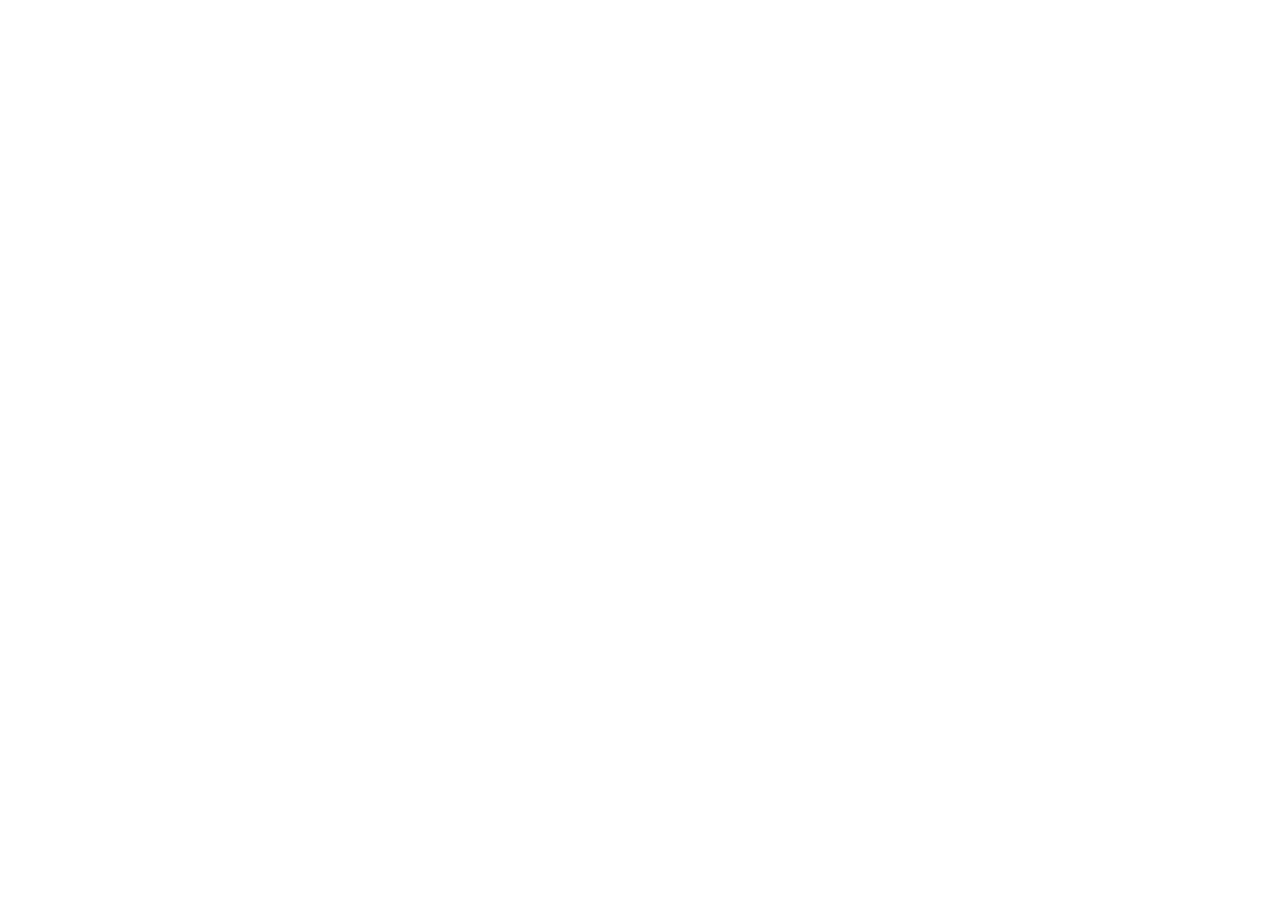
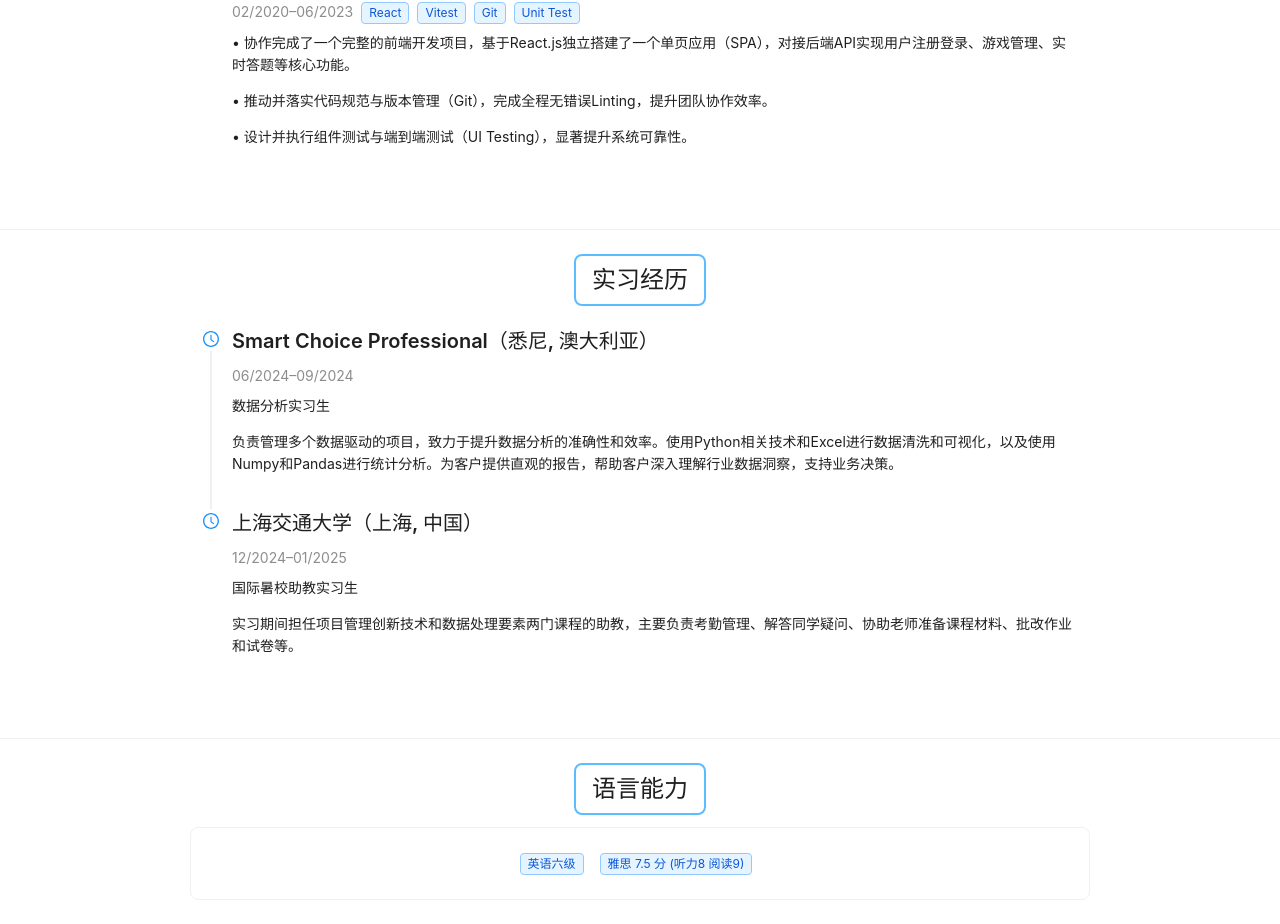
Before and after one commit to ARE404/MyWebsite, a React (Vite) app in the folder MyWebsite/: page / in a window 1280 px wide. Shown: the part 1057-1981 px from the top of the page. Before the commit the page ends 927 px from the top, so only its background shows below. Built offline with nearby package versions, Linux system fonts and the light colour scheme.

Commit message:
feat: add more info

```diff
--- a/MyWebsite/package.json
+++ b/MyWebsite/package.json
@@ -13,7 +13,8 @@
     "antd": "^5.24.9",
     "react": "^19.0.0",
     "react-dom": "^19.0.0",
-    "react-router-dom": "^7.5.3"
+    "react-router-dom": "^7.5.3",
+    "three": "^0.176.0"
   },
   "devDependencies": {
     "@eslint/js": "^9.22.0",
--- /dev/null
+++ b/MyWebsite/src/components/ThreeDText.jsx
@@ -0,0 +1,89 @@
+import React, { useEffect, useRef } from "react";
+import * as THREE from "three";
+import { TextGeometry } from 'three/addons/geometries/TextGeometry.js';
+import { FontLoader } from 'three/addons/loaders/FontLoader.js';
+
+const ThreeDText = ({ text = "Bob Zhang", color = "#1890ff" }) => {
+  const mountRef = useRef(null);
+
+  useEffect(() => {
+    // Scene setup
+    const scene = new THREE.Scene();
+    const camera = new THREE.PerspectiveCamera(75, window.innerWidth / window.innerHeight, 0.1, 1000);
+    const renderer = new THREE.WebGLRenderer({ antialias: true, alpha: true });
+
+    renderer.setSize(window.innerWidth, window.innerHeight);
+    renderer.setClearColor(0x000000, 0);
+    mountRef.current.appendChild(renderer.domElement);
+
+    // Lighting
+    const ambientLight = new THREE.AmbientLight(0xffffff, 0.5);
+    scene.add(ambientLight);
+
+    const pointLight = new THREE.PointLight(0xffffff, 1);
+    pointLight.position.set(5, 5, 5);
+    scene.add(pointLight);
+
+    // Load font and create text
+    const loader = new FontLoader();
+    loader.load('https://threejs.org/examples/fonts/helvetiker_regular.typeface.json', (font) => {
+      const textGeometry = new TextGeometry(text, {
+        font: font,
+        size: 0.5,
+        height: 0.2,
+        curveSegments: 12,
+        bevelEnabled: true,
+        bevelThickness: 0.03,
+        bevelSize: 0.02,
+        bevelOffset: 0,
+        bevelSegments: 5
+      });
+
+      const material = new THREE.MeshPhongMaterial({
+        color: color,
+        specular: 0x555555,
+        shininess: 30
+      });
+
+      const textMesh = new THREE.Mesh(textGeometry, material);
+
+      // Center the text
+      textGeometry.computeBoundingBox();
+      const centerOffset = -0.5 * (textGeometry.boundingBox.max.x - textGeometry.boundingBox.min.x);
+      textMesh.position.x = centerOffset;
+      textMesh.position.y = -0.25;
+      textMesh.position.z = -2;
+
+      scene.add(textMesh);
+
+      // Animation
+      const animate = () => {
+        requestAnimationFrame(animate);
+        textMesh.rotation.y += 0.005;
+        renderer.render(scene, camera);
+      };
+
+      animate();
+    });
+
+    // Handle window resize
+    const handleResize = () => {
+      camera.aspect = window.innerWidth / window.innerHeight;
+      camera.updateProjectionMatrix();
+      renderer.setSize(window.innerWidth, window.innerHeight);
+    };
+
+    window.addEventListener('resize', handleResize);
+
+    // Cleanup
+    return () => {
+      window.removeEventListener('resize', handleResize);
+      mountRef.current?.removeChild(renderer.domElement);
+      renderer.dispose();
+    };
+  }, [text, color]);
+
+  return <div ref={mountRef} style={{ position: 'absolute', top: 0, left: 0, zIndex: 0 }} />;
+};
+
+export default ThreeDText;
--- a/MyWebsite/src/pages/AboutMe.jsx
+++ b/MyWebsite/src/pages/AboutMe.jsx
@@ -9,6 +9,7 @@
 } from '@ant-design/icons';
 import avatarImage from '../assets/images/ds3.jpeg';
 import '../styles/AboutMe.css';
+import ThreeDText from '../components/ThreeDText';
 
 const { Title, Text, Paragraph } = Typography;
 
@@ -25,6 +26,8 @@
                 <Title level={2} className="about-title">
                     张程博 / Bob Zhang
                 </Title>
+
+
                 <Paragraph>计算机入门，有时写点东西</Paragraph>
                 <div className="contact-info">
                     <Space direction="vertical" size={0}>
@@ -97,6 +100,94 @@
             </div>
 
             <Divider className="section-divider" />
+
+            {/* Project Experience */}
+            <div className="experience-section">
+                <Title level={3} className="section-title">项目经历</Title>
+                <Timeline
+                    className="timeline-container"
+                    items={[
+                        {
+                            color: '#1890ff',
+                            dot: <ClockCircleOutlined className="timeline-icon" />,
+                            children: (
+                                <>
+                                    <Title level={4}>在线问答游戏</Title>
+                                    <Text type="secondary">02/2020–06/2023</Text>
+                                    <Tag color="blue" style={{ marginLeft: '8px' }}>React</Tag>
+                                    <Tag color="blue">Vitest</Tag>
+                                    <Tag color="blue">Git</Tag>
+                                    <Tag color="blue">Unit Test</Tag>
+                                    <Paragraph style={{ marginTop: '8px' }}>
+                                        • 协作完成了一个完整的前端开发项目，基于React.js独立搭建了一个单页应用（SPA），对接后端API实现用户注册登录、游戏管理、实时答题等核心功能。
+                                    </Paragraph>
+                                    <Paragraph>
+                                        • 推动并落实代码规范与版本管理（Git），完成全程无错误Linting，提升团队协作效率。
+                                    </Paragraph>
+                                    <Paragraph>
+                                        • 设计并执行组件测试与端到端测试（UI Testing），显著提升系统可靠性。
+                                    </Paragraph>
+                                </>
+                            ),
+                        },
+                    ]}
+                />
+            </div>
+
+            <Divider className="section-divider" />
+
+            {/* Internship Experience */}
+            <div className="experience-section">
+                <Title level={3} className="section-title">实习经历</Title>
+                <Timeline
+                    className="timeline-container"
+                    items={[
+                        {
+                            color: '#1890ff',
+                            dot: <ClockCircleOutlined className="timeline-icon" />,
+                            children: (
+                                <>
+                                    <Title level={4}>Smart Choice Professional（悉尼, 澳大利亚）</Title>
+                                    <Text type="secondary">06/2024–09/2024</Text>
+                                    <Paragraph style={{ fontWeight: 'bold', marginTop: '8px' }}>数据分析实习生</Paragraph>
+                                    <Paragraph>
+                                        负责管理多个数据驱动的项目，致力于提升数据分析的准确性和效率。使用Python相关技术和Excel进行数据清洗和可视化，以及使用Numpy和Pandas进行统计分析。为客户提供直观的报告，帮助客户深入理解行业数据洞察，支持业务决策。
+                                    </Paragraph>
+                                </>
+                            ),
+                        },
+                        {
+                            color: '#1890ff',
+                            dot: <ClockCircleOutlined className="timeline-icon" />,
+                            children: (
+                                <>
+                                    <Title level={4}>上海交通大学（上海, 中国）</Title>
+                                    <Text type="secondary">12/2024–01/2025</Text>
+                                    <Paragraph style={{ fontWeight: 'bold', marginTop: '8px' }}>国际暑校助教实习生</Paragraph>
+                                    <Paragraph>
+                                        实习期间担任项目管理创新技术和数据处理要素两门课程的助教，主要负责考勤管理、解答同学疑问、协助老师准备课程材料、批改作业和试卷等。
+                                    </Paragraph>
+                                </>
+                            ),
+                        },
+                    ]}
+                />
+            </div>
+
+            <Divider className="section-divider" />
+
+            {/* Language Skills */}
+            <div className="skills-section">
+                <Title level={3} className="section-title">语言能力</Title>
+                <Space direction="vertical" size={16} style={{ width: '100%', maxWidth: '900px' }}>
+                    <Card>
+                        <Space wrap>
+                            <Tag color="blue">英语六级</Tag>
+                            <Tag color="blue">雅思 7.5 分 (听力8 阅读9)</Tag>
+                        </Space>
+                    </Card>
+                </Space>
+            </div>
         </>
     );
 };
--- a/MyWebsite/src/styles/AboutMe.css
+++ b/MyWebsite/src/styles/AboutMe.css
@@ -17,6 +17,7 @@
     margin-top: 20px;
     font-size: 28px;
     color: black;
+    background-clip: text;
     -webkit-background-clip: text;
 }
 
@@ -32,10 +33,14 @@
 /* Education Section */
 .education-section {
     margin-bottom: 24px;
+    display: flex;
+    flex-direction: column;
+    align-items: center;
 }
 
 .timeline-container {
     padding: 16px;
+    max-width: 900px;
 }
 
 .timeline-icon {
@@ -52,6 +57,32 @@
     border-radius: 4px;
 }
 
+/* Experience Section */
+.experience-section {
+    margin-bottom: 24px;
+    display: flex;
+    flex-direction: column;
+    align-items: center;
+}
+
+.skills-section {
+    margin-bottom: 24px;
+    display: flex;
+    flex-direction: column;
+    align-items: center;
+    padding: 0 20px;
+}
+
+/* Timeline customization */
+.ant-timeline-item-content {
+    text-align: left;
+}
+
+.ant-card {
+    width: 100%;
+    text-align: center;
+}
+
 /* Common Styles */
 .section-divider {
     margin: 24px 0;
@@ -61,4 +92,23 @@
     margin-bottom: 16px;
     color: #1890ff;
     font-weight: 600;
+    border: 2px solid rgba(0, 153, 255, 0.644);
+    padding: 8px 16px;
+    border-radius: 8px;
 }
+
+/* Target Ant Design h3 titles */
+h3.ant-typography {
+    font-style: underline !important;
+}
+
+/* Responsive adjustments */
+@media (max-width: 768px) {
+    .timeline-container {
+        padding: 16px 8px;
+    }
+
+    .ant-timeline-item-content {
+        padding-left: 16px;
+    }
+}
--- a/MyWebsite/src/styles/App.css
+++ b/MyWebsite/src/styles/App.css
@@ -11,8 +11,6 @@
   background: transparent;
   overflow-x: hidden;
 }
-
-
 
 /* App-level styles */
 #root {
```
Also changed, not shown: 2 other files (tests, documents, lock files or other folders).
